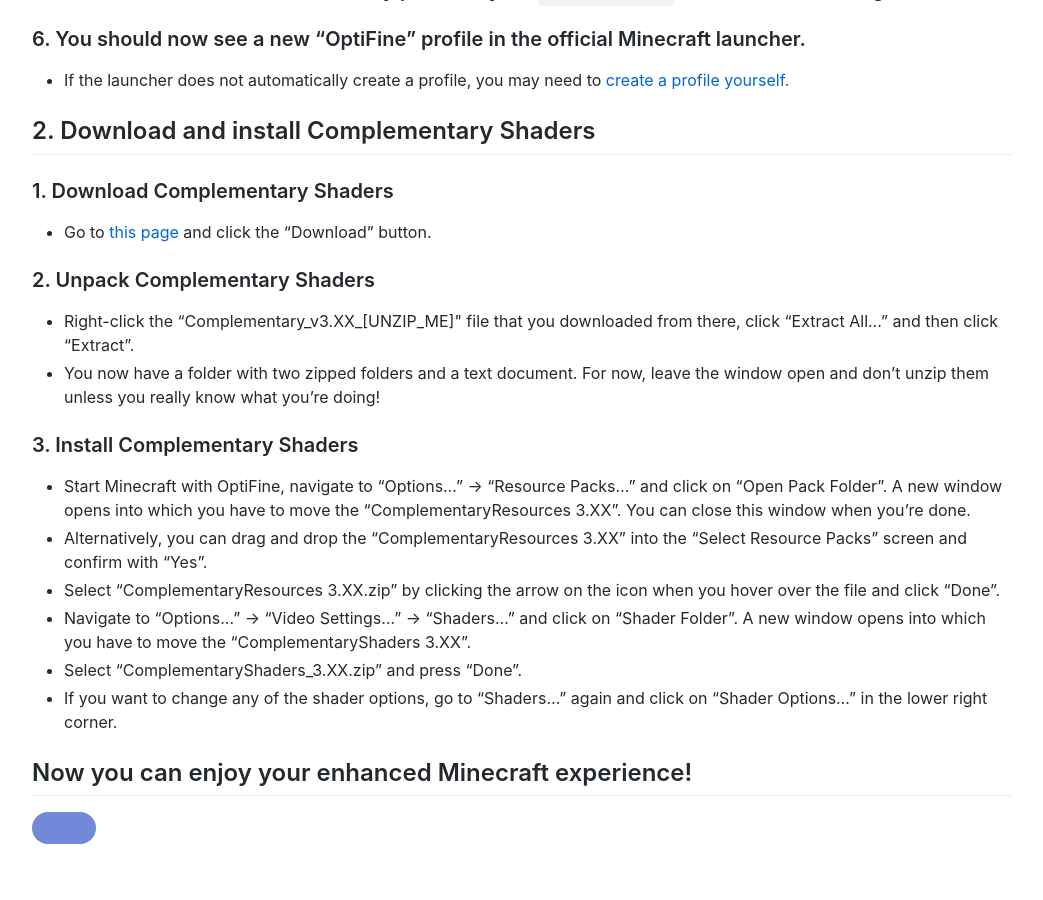
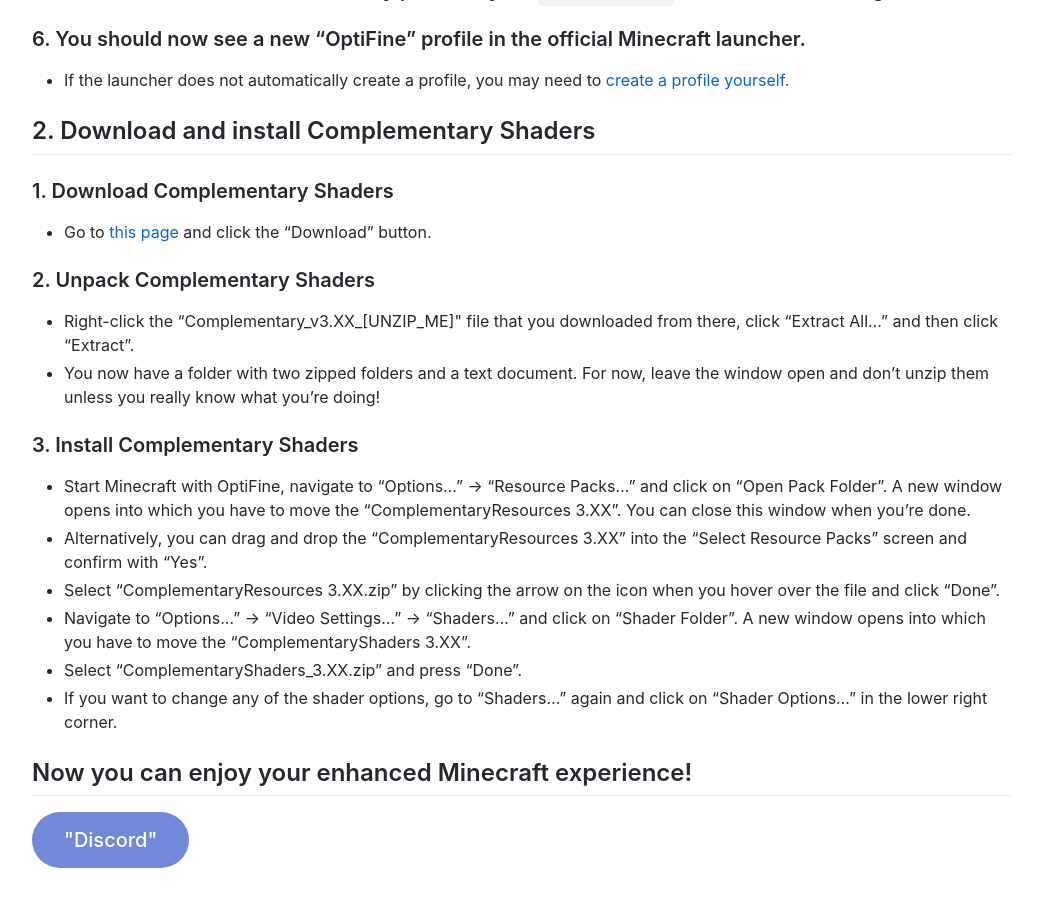
Before and after one commit to Levelowel/levelowel.github.io, a Jekyll site: the page built from README.md, in a window 1280 px wide and 900 px high, scrolled down 1234 px. Shown: the whole window, without its empty margins (118-1161 px from the left). Built offline with Jekyll 4.4.1, drawn with Linux system fonts in a browser that asks for light colours; our own code applies the rules of GitHub Pages for plain Markdown files; comment, search, counter and statistics services are not loaded.

Commit message:
Update default.html

```diff
--- a/_layouts/default.html
+++ b/_layouts/default.html
@@ -21,7 +21,7 @@
 
       {{ content }}
 
-      <a class="discord" href="https://discord.gg/A6faFYt"></a>
+      <a class="discord" href="https://discord.gg/A6faFYt">"Discord"</a>
       {% if site.github.private != true and site.github.license %}
       <div class="footer border-top border-gray-light mt-5 pt-3 text-right text-gray">
         This site is open source. {% github_edit_link "Improve this page" %}.
```
